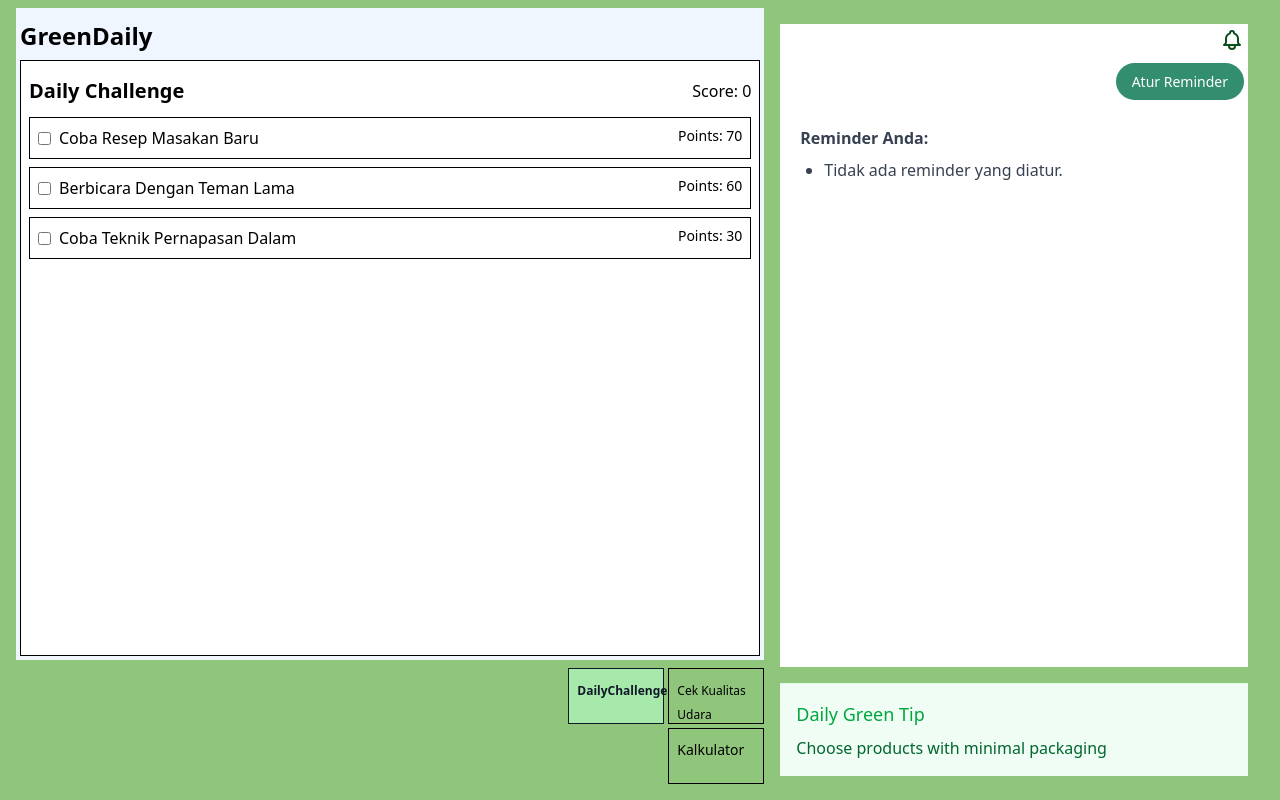
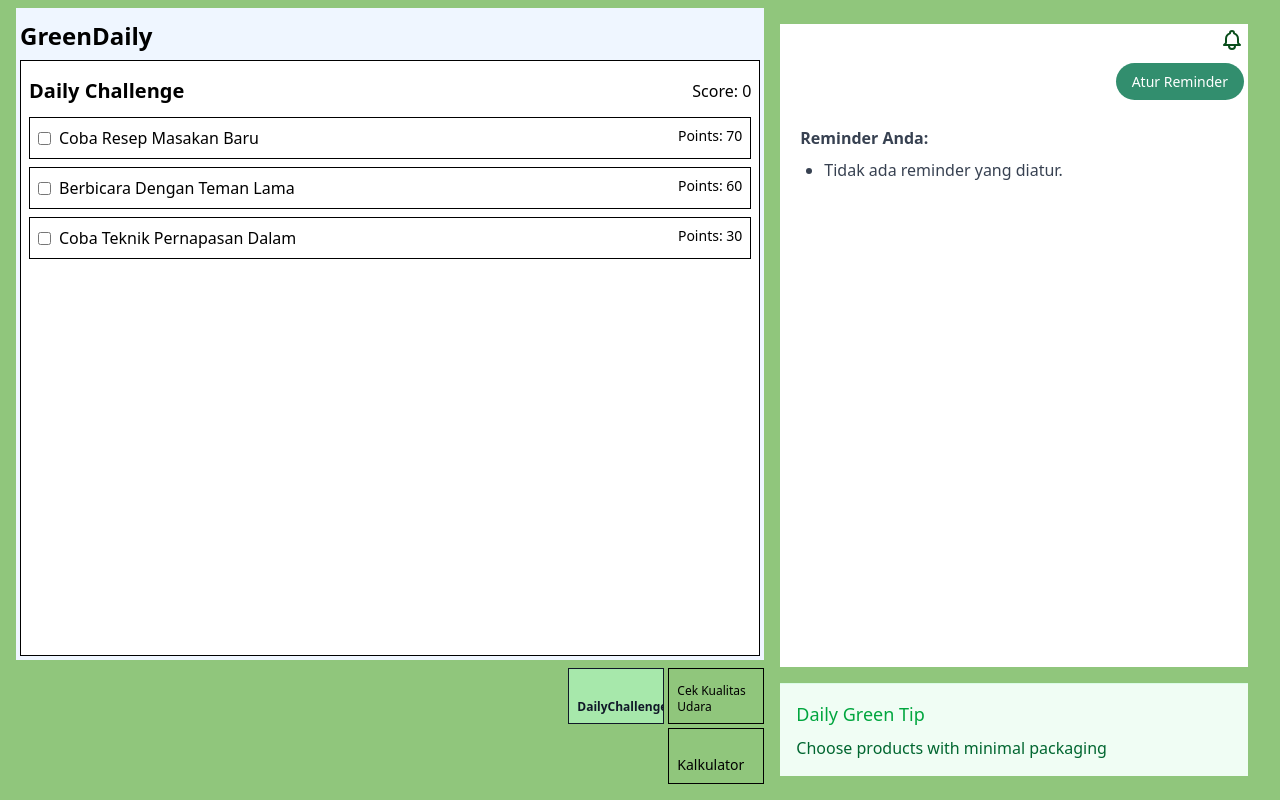
Before and after one commit to sihotang-yonathan1/GreenDaily, a React (Vite) app: page / in a window 1280 px wide. Built offline with nearby package versions, Linux system fonts and the light colour scheme.

Commit message:
fix: Set the before class to make the ui make identic as before

```diff
--- a/src/app/index.tsx
+++ b/src/app/index.tsx
@@ -30,7 +30,7 @@ export function DashboardLayout() {
             <NavLink
               to="/"
               className={({ isActive }) =>
-                `flex-col border p-2 w-full sm:w-24 h-14 text-wrap justify-end ${
+                `flex flex-col border p-2 w-full sm:w-24 h-14 text-wrap justify-end overflow-hidden ${
                   isActive ? 'bg-[#a7e8ab] text-gray-900 font-semibold' : 'text-black'
                 }`
               }
@@ -40,7 +40,7 @@ export function DashboardLayout() {
             <NavLink
               to="/air-quality"
               className={({ isActive }) =>
-                `flex-col border p-2 w-full sm:w-24 h-14 text-wrap justify-end ${
+                `flex flex-col border p-2 w-full sm:w-24 h-14 text-wrap justify-end overflow-hidden ${
                   isActive ? 'bg-[#a7e8ab] text-gray-900 font-semibold' : 'text-black'
                 }`
               }
@@ -53,7 +53,7 @@ export function DashboardLayout() {
             <NavLink
               to="calculator"
               className={({ isActive }) =>
-                `flex-col border p-2 w-full sm:w-24 h-14 text-wrap justify-end ${
+                `flex flex-col border p-2 w-full sm:w-24 h-14 text-wrap justify-end overflow-hidden ${
                   isActive ? 'bg-[#a7e8ab] text-gray-900 font-semibold' : 'text-black'
                 }`
               }
```
